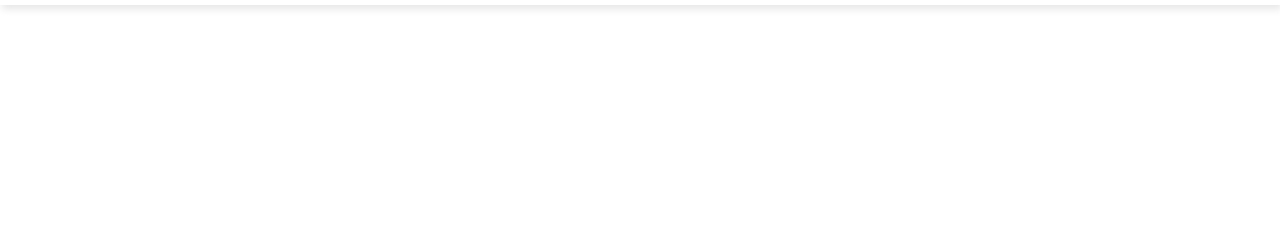
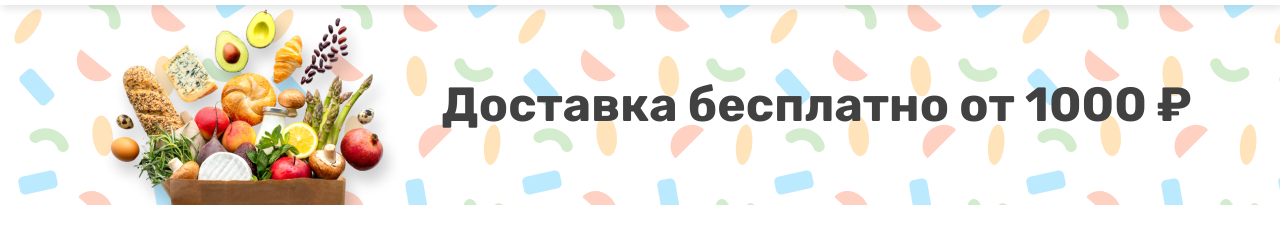
Before and after one commit to Batmankoff/cake, a website: page app/index.html in a window 1280 px wide. Shown: the part 67-310 px from the top of the page. Drawn offline with nearby package versions, Linux system fonts and the light colour scheme; files that its build step writes are made by us from their sources.

Commit message:
added top section

```diff
--- a/app/blocks/_header.scss
+++ b/app/blocks/_header.scss
@@ -2,7 +2,7 @@
   height: var(--header-height);
 
   background-color: var(--light-color);
-  box-shadow: var(--default-shadow);
+  box-shadow: var(--header-shadow);
 
   &__inner {
     display: flex;
--- /dev/null
+++ b/app/blocks/_top.scss
@@ -0,0 +1,22 @@
+.top {
+  max-height: 200px;
+  height: 100%;
+
+  background-position: center;
+  background-repeat: no-repeat;
+  background-size: cover;
+
+  &__inner {
+    display: flex;
+    align-items: center;
+    justify-content: center;
+    gap: 18px;
+  }
+
+  &__title {
+    font-size: 48px;
+    font-weight: var(--font-weight-bold);
+    line-height: 150%;
+    text-align: center;
+  }
+}
--- a/app/blocks/index.scss
+++ b/app/blocks/index.scss
@@ -1 +1,2 @@
 @import 'header';
+@import 'top';
--- a/app/common/_variables.scss
+++ b/app/common/_variables.scss
@@ -27,7 +27,7 @@
   --light-color: #ffffff;
   --dark-color: #232323;
 
-  --default-shadow: 2px 4px 8px 0px rgba(0, 0, 0, 0.1);
+  --header-shadow: 2px 4px 8px 0px rgba(0, 0, 0, 0.1);
 
   /* sizes */
 
--- a/app/index.html
+++ b/app/index.html
@@ -78,7 +78,20 @@
         </div>
       </div>
     </header>
-    <main class="main"></main>
+    <main class="main">
+      <section class="top" style="background-image: url(./images/top-bg.svg)">
+        <div class="container">
+          <div class="top__inner">
+            <img
+              class="top__img"
+              src="./images/top-img.png"
+              alt="product picture "
+            />
+            <h1 class="top__title">Доставка бесплатно от 1000 ₽</h1>
+          </div>
+        </div>
+      </section>
+    </main>
     <footer class="footer"></footer>
 
     <script src="js/main.min.js"></script>
```
Also changed, not shown: app/fonts/Rubik/stylesheet.css (deleted), app/images/top-bg.svg (added), app/images/top-img.png (added).
